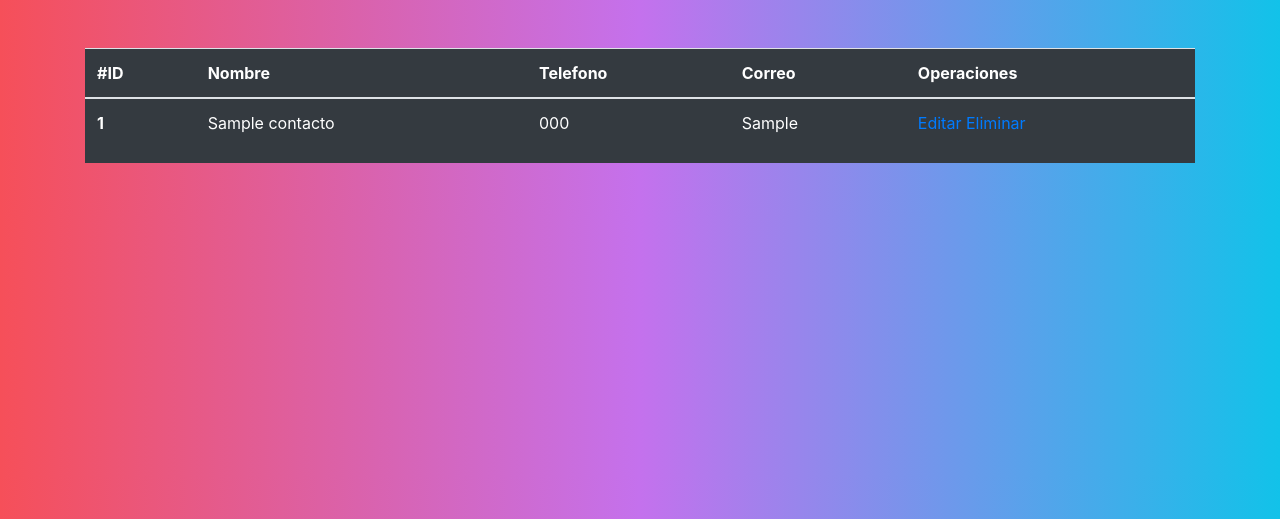
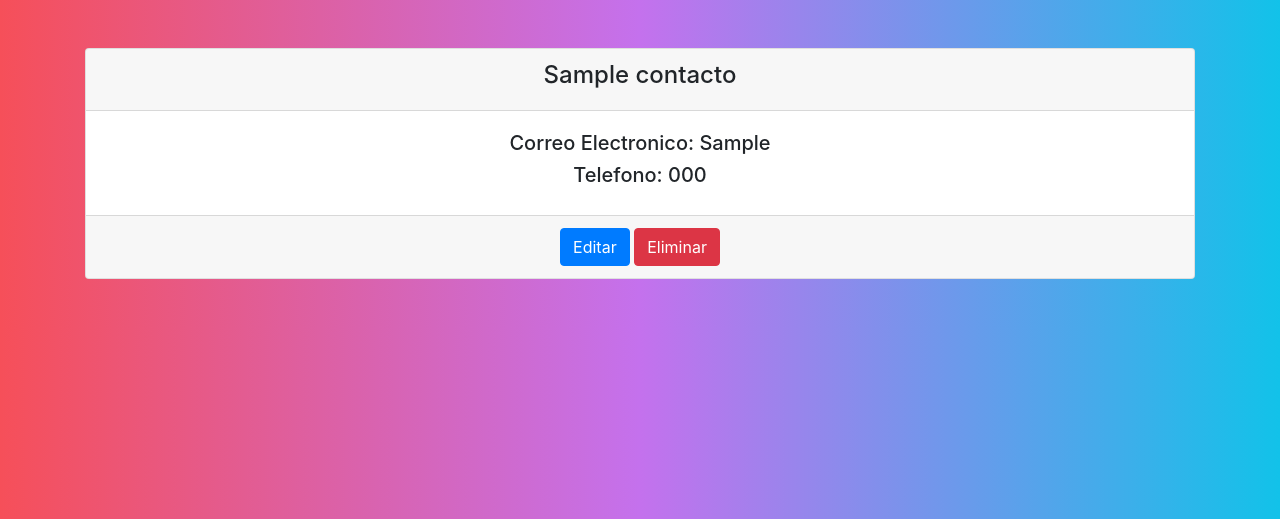
Before and after one commit to Allam9573/agenda-contactos, a Flask app: page /mis_contactos in a window 1280 px wide. Shown: the part 56-575 px from the top of the page. Run offline with Flask 2, Linux system fonts and the light colour scheme; tables that the repository leaves empty hold one stand-in row (values such as "Sample post").

Commit message:
cambios de table a card para mostrar info

```diff
--- a/app.py
+++ b/app.py
@@ -25,7 +25,7 @@ def register():
     cur = mysql.cursor(pymysql.cursors.DictCursor)
 
     cur.execute("INSERT INTO contactos(nombre, telefono, correo) VALUES(%s, %s, %s)",
-                (nombre, telefono, correo))
+                (nombre, telefono, correo)  )
     mysql.commit()
     cur.close()
     return render_template('response.html', nombre=nombre)
--- a/templates/miscontactos.html
+++ b/templates/miscontactos.html
@@ -12,47 +12,21 @@
 <body>
     {% include 'navbar.html' %}
     <div class="container">
-        <table class="table bg-dark text-white my-5">
-            <thead>
-                <tr>
-                    <th scope="col">#ID</th>
-                    <th scope="col">Nombre</th>
-                    <th scope="col">Telefono</th>
-                    <th scope="col">Correo</th>
-                    <th scope="col">Operaciones</th>
-                </tr>
-            </thead>
-            <tbody>
-                <tr>
-                    <th scope="row">
-                        {% for contact in contacts %}
-                        <p>{{contact['id_contacto']}}</p>
-                        {% endfor %}
-
-                    </th>
-                    <td>
-                        {% for contact in contacts %}
-                        <p>{{contact['nombre']}}</p>
-                        {% endfor %}
-                    </td>
-                    <td>
-                        {% for contact in contacts %}
-                        <p>{{contact['telefono']}}</p>
-                        {% endfor %}
-                    </td>
-
-                    <td>
-                        {% for contact in contacts %}
-                        <p>{{contact['correo']}}</p>
-                        {% endfor %}
-                    </td>
-                    <td>
-                        <a href="/edit_contact">Editar</a>
-                        <a href="/delete_contact/11">Eliminar</a>
-                    </td>
-                </tr>
-            </tbody>
-        </table>
+        {% for contact in contacts %}
+        <div class="card text-center my-5">
+            <div class="card-header">
+                <h4>{{contact.nombre}}</h4>
+            </div>
+            <div class="card-body">
+                <h5>Correo Electronico: {{contact.correo}}</h5>
+                <h5>Telefono: {{contact.telefono}}</h5>
+            </div>
+            <div class="card-footer text-muted">
+                <button class="btn btn-primary">Editar</button>
+                <button class="btn btn-danger">Eliminar</button>
+            </div>
+        </div>
+        {% endfor %}
     </div>
 
 
```
Also changed, not shown: 1 other file.
